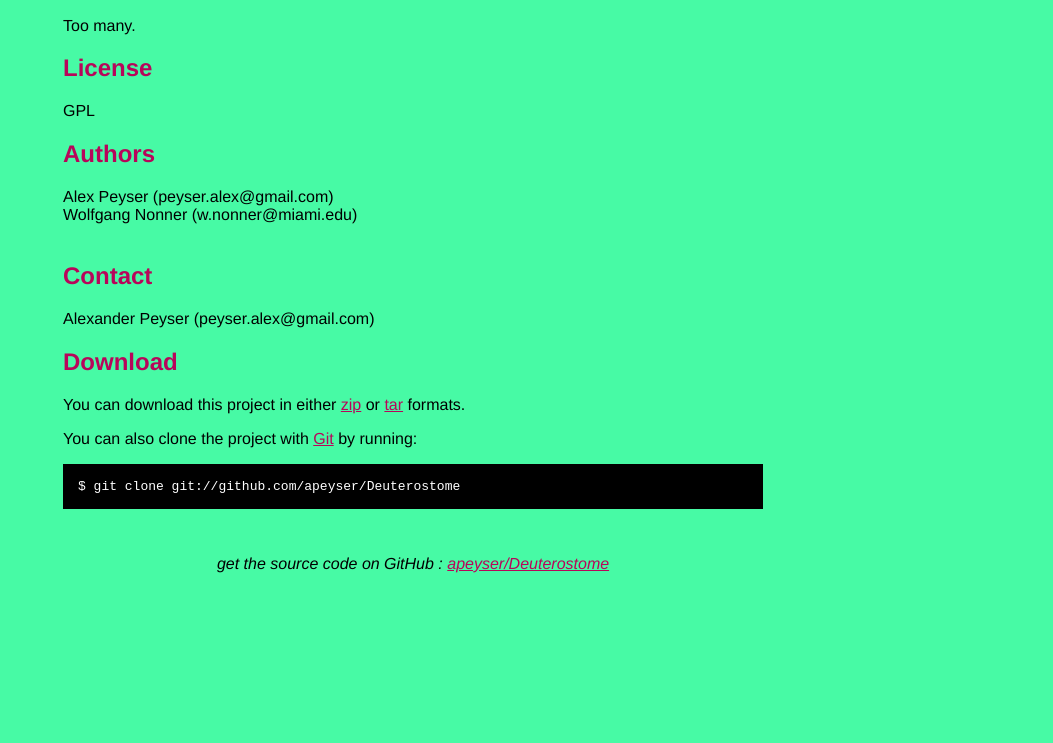
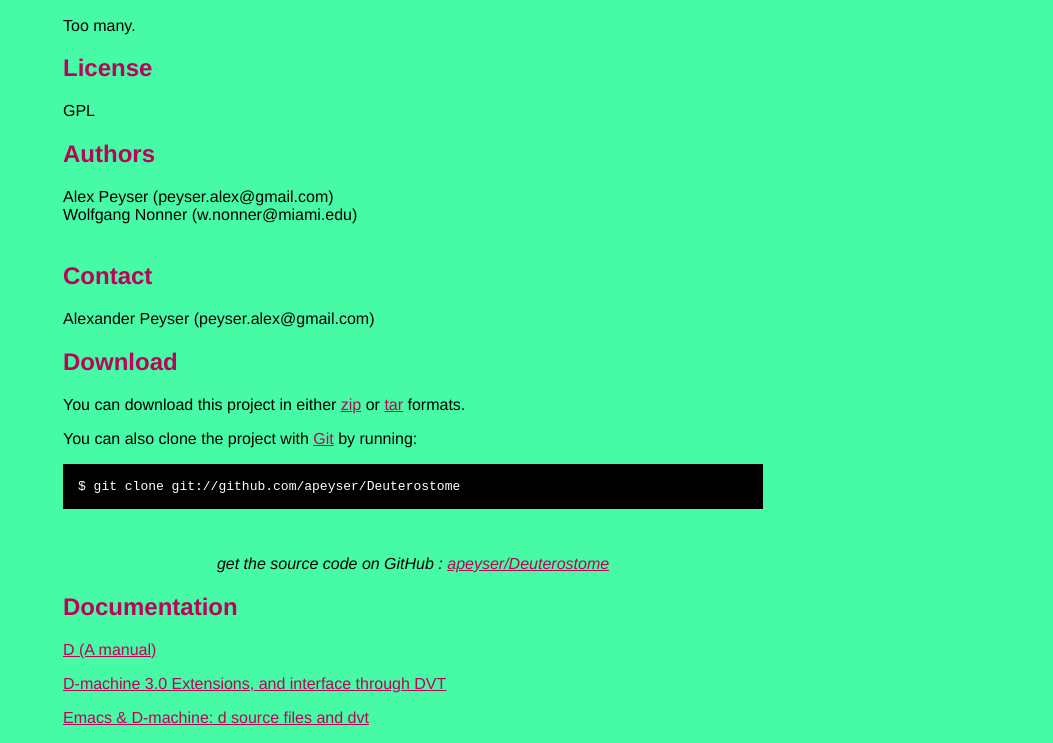
Before and after one commit to apeyser/Deuterostome, a plain HTML site: page index.html in a window 1280 px wide. Shown: the part 350-1093 px from the top of the page, without its empty margins (227-1280 px from the left). Before the commit the page ends 931 px from the top, so only its background shows below. Drawn offline with Linux system fonts and the light colour scheme.

Commit message:
add docs

```diff
--- a/index.html
+++ b/index.html
@@ -78,6 +78,12 @@
       get the source code on GitHub : <a href="http://github.com/apeyser/Deuterostome">apeyser/Deuterostome</a>
     </div>
 
+    <h2>Documentation</h2>
+    <p><a href="d.pdf">D (A manual)</a>
+    <p><a href="dvt.pdf">D-machine 3.0 Extensions, and interface
+    through DVT</a>
+    <p><a href="emacs.pdf">Emacs & D-machine: d source files and dvt</a>
+
   </div>
 
 
```
Also changed, not shown: 3 other files.
